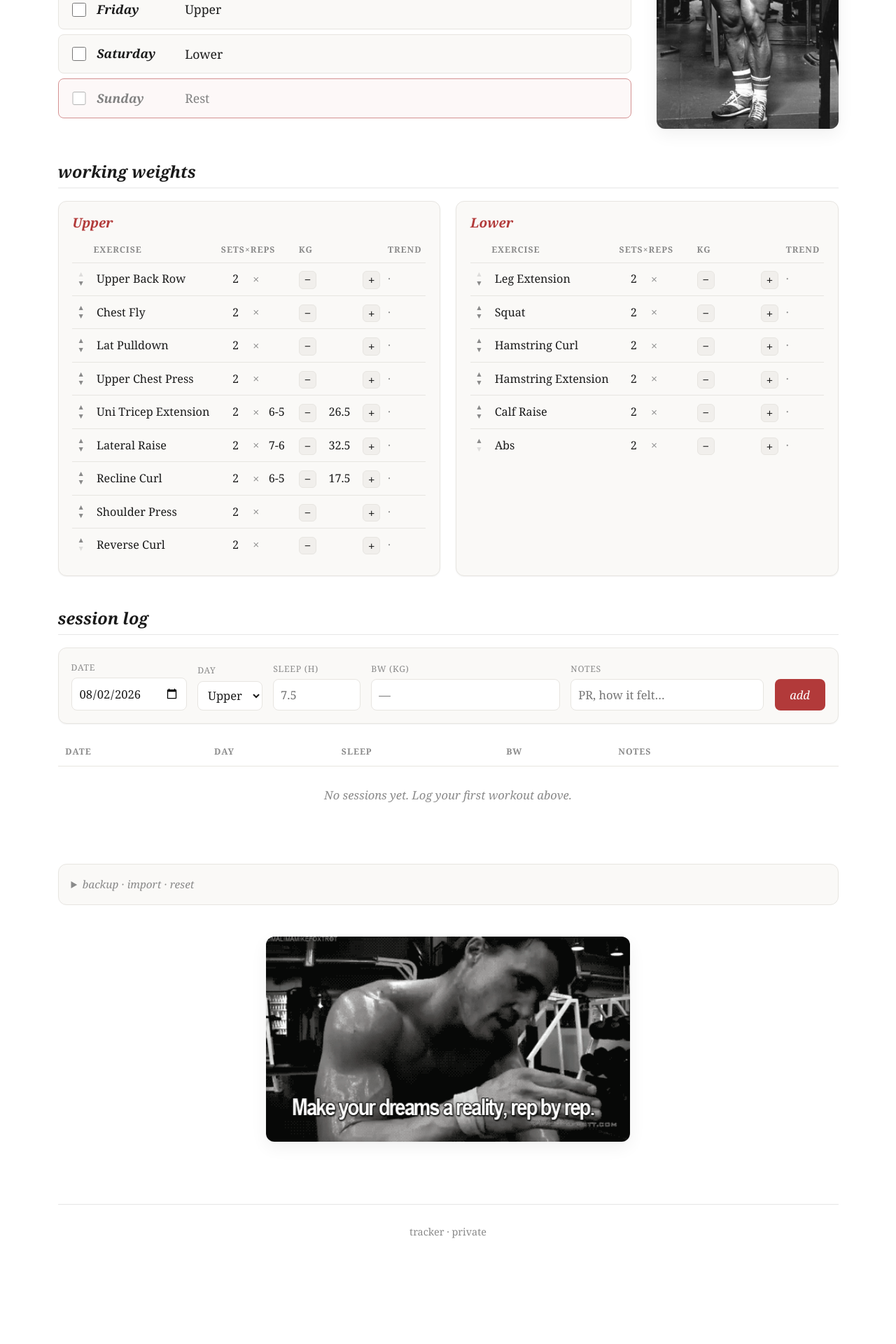
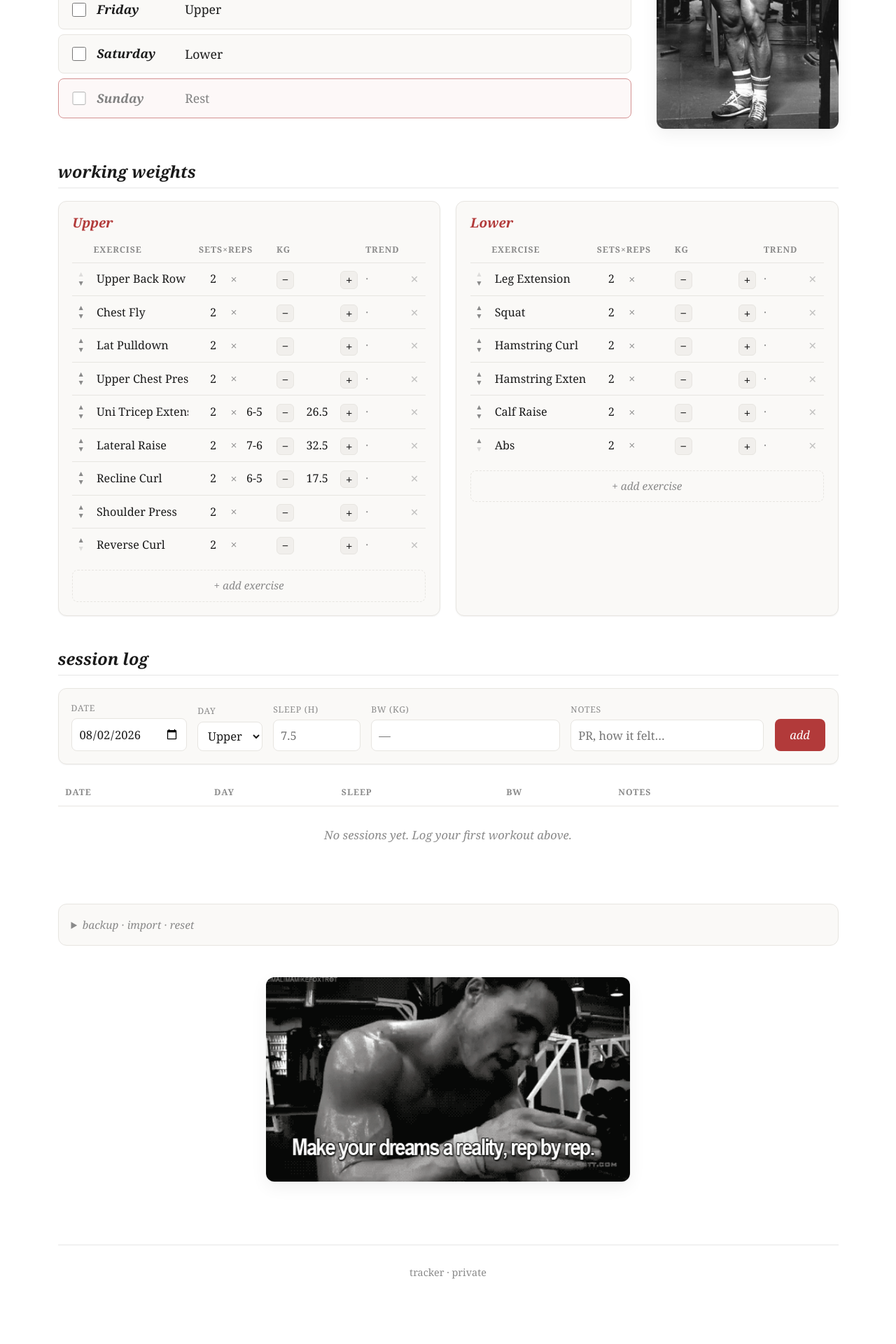
Before and after one commit to rask0l/tracker, a Jekyll site: the page built from gym.md, in a window 1280 px wide. Shown: the part 769-2689 px from the top of the page at 70% size. Built offline with Jekyll 4.4.1, drawn with Linux system fonts in a browser that asks for light colours; before the commit the page ends 2631 px from its top, so only the background shows below that; part of the change alters nothing that is shown.

Commit message:
Gym: add + remove exercise rows, persisted to localStorage

```diff
--- a/_layouts/gym.html
+++ b/_layouts/gym.html
@@ -34,7 +34,7 @@ layout: default
     <h3>{{ w.name }}</h3>
     <table class="log lifts">
       <thead>
-        <tr><th></th><th>exercise</th><th>sets×reps</th><th>kg</th><th>trend</th></tr>
+        <tr><th></th><th>exercise</th><th>sets×reps</th><th>kg</th><th>trend</th><th></th></tr>
       </thead>
       <tbody>
         {% for ex in w.exercises %}
@@ -55,10 +55,14 @@ layout: default
             <button class="step up" type="button" aria-label="increase">+</button>
           </td>
           <td class="spark-cell"></td>
+          <td class="del-cell"><button class="del-ex" type="button" aria-label="remove exercise">✕</button></td>
         </tr>
         {% endfor %}
       </tbody>
     </table>
+    <div class="lift-foot">
+      <button class="add-ex" type="button" data-workout="w{{ wi }}">+ add exercise</button>
+    </div>
     </div>
   {% endfor %}
   </div>
@@ -137,6 +141,8 @@ layout: default
   state.history = state.history || {};
   state.sessions = state.sessions || [];
   state.split = state.split || {};
+  state.exExtra = state.exExtra || {};   // rows the user added, per workout
+  state.exHidden = state.exHidden || {};  // seed rows the user removed
 
   // ---- working weights: editable name/sets/reps/kg, reorderable ----
   function recordHistory(id, val){
@@ -218,8 +224,93 @@ layout: default
     persistOrder(tr.dataset.workout);
   }
 
-  // apply saved field values
-  document.querySelectorAll('tr[data-id]').forEach(function(tr){
+  // ---- add / remove exercise rows (persisted) ----
+  function seedHistory(tr){
+    if (state.history[tr.dataset.id]) return;
+    var num = numFrom(tr.querySelector('.wt').value);
+    if (!isNaN(num)) state.history[tr.dataset.id] = [{ d: isoToday(), kg: num }];
+  }
+
+  function wireRow(tr){
+    renderSpark(tr);
+    tr.querySelectorAll('.ex-name, .ex-sets, .ex-reps').forEach(function(inp){
+      inp.addEventListener('change', function(){ commitRow(tr); });
+    });
+    var wt = tr.querySelector('.wt');
+    wt.addEventListener('change', function(){ commitRow(tr); });
+    wt.addEventListener('keydown', function(e){ if (e.key === 'Enter'){ e.preventDefault(); wt.blur(); } });
+    tr.querySelector('.step.down').addEventListener('click', function(){ bump(wt, -STEP); });
+    tr.querySelector('.step.up').addEventListener('click', function(){ bump(wt, STEP); });
+    tr.querySelector('.mv.up').addEventListener('click', function(){ move(tr, -1); });
+    tr.querySelector('.mv.down').addEventListener('click', function(){ move(tr, 1); });
+    var del = tr.querySelector('.del-ex');
+    if (del) del.addEventListener('click', function(){ deleteRow(tr); });
+  }
+
+  function makeRow(id, wid, data){
+    data = data || {};
+    var tr = document.createElement('tr');
+    tr.dataset.id = id;
+    tr.dataset.workout = wid;
+    tr.innerHTML =
+      '<td class="reorder">' +
+        '<button class="mv up" type="button" aria-label="move up">▲</button>' +
+        '<button class="mv down" type="button" aria-label="move down">▼</button>' +
+      '</td>' +
+      '<td><input class="ex-name" type="text" spellcheck="false" value="' + esc(data.name || '') + '"></td>' +
+      '<td class="sr-cell">' +
+        '<input class="ex-sets" type="text" inputmode="numeric" value="' + esc(data.sets || '') + '">' +
+        '<span class="x">×</span>' +
+        '<input class="ex-reps" type="text" value="' + esc(data.reps || '') + '">' +
+      '</td>' +
+      '<td class="wt-cell">' +
+        '<button class="step down" type="button" aria-label="decrease">−</button>' +
+        '<input class="wt" type="text" inputmode="decimal" spellcheck="false" value="' + esc(data.kg || '') + '">' +
+        '<button class="step up" type="button" aria-label="increase">+</button>' +
+      '</td>' +
+      '<td class="spark-cell"></td>' +
+      '<td class="del-cell"><button class="del-ex" type="button" aria-label="remove exercise">✕</button></td>';
+    return tr;
+  }
+
+  function addExercise(wid){
+    var block = document.querySelector('.lift-block[data-workout="' + wid + '"]');
+    if (!block) return;
+    var id = wid + '-x' + Date.now();
+    var data = { name: '', sets: '2', reps: '', kg: '' };
+    state.ex[id] = data;
+    state.exExtra[wid] = state.exExtra[wid] || [];
+    state.exExtra[wid].push(id);
+    var tr = makeRow(id, wid, data);
+    block.querySelector('tbody').appendChild(tr);
+    wireRow(tr);
+    persistOrder(wid);
+    save();
+    tr.querySelector('.ex-name').focus();
+  }
+
+  function deleteRow(tr){
+    var id = tr.dataset.id, wid = tr.dataset.workout;
+    if (!confirm('Remove "' + (tr.querySelector('.ex-name').value || 'this exercise') + '"?')) return;
+    tr.parentNode.removeChild(tr);
+    delete state.ex[id];
+    delete state.history[id];
+    if (state.exOrder[wid]) state.exOrder[wid] = state.exOrder[wid].filter(function(x){ return x !== id; });
+    var ex = state.exExtra[wid] || [];
+    if (ex.indexOf(id) !== -1) state.exExtra[wid] = ex.filter(function(x){ return x !== id; });
+    else state.exHidden[id] = true;   // a seeded row was removed
+    save();
+    refreshArrows(wid);
+  }
+
+  // remove seed rows the user deleted
+  Object.keys(state.exHidden).forEach(function(id){
+    var tr = document.querySelector('.lift-block tr[data-id="' + id + '"]');
+    if (tr) tr.parentNode.removeChild(tr);
+  });
+
+  // apply saved field values to seed rows
+  document.querySelectorAll('.lift-block tr[data-id]').forEach(function(tr){
     var saved = state.ex[tr.dataset.id];
     if (saved){
       if (saved.name !== undefined) tr.querySelector('.ex-name').value = saved.name;
@@ -227,10 +318,19 @@ layout: default
       if (saved.reps !== undefined) tr.querySelector('.ex-reps').value = saved.reps;
       if (saved.kg   !== undefined) tr.querySelector('.wt').value = saved.kg;
     }
-    if (!state.history[tr.dataset.id]){
-      var num = numFrom(tr.querySelector('.wt').value);
-      if (!isNaN(num)) state.history[tr.dataset.id] = [{ d: isoToday(), kg: num }];
-    }
+    seedHistory(tr);
+  });
+
+  // recreate rows the user added
+  Object.keys(state.exExtra).forEach(function(wid){
+    var tbody = document.querySelector('.lift-block[data-workout="' + wid + '"] tbody');
+    if (!tbody) return;
+    state.exExtra[wid].forEach(function(id){
+      if (tbody.querySelector('tr[data-id="' + id + '"]')) return;
+      var tr = makeRow(id, wid, state.ex[id] || {});
+      tbody.appendChild(tr);
+      seedHistory(tr);
+    });
   });
 
   // apply saved order
@@ -243,21 +343,12 @@ layout: default
     });
   });
 
-  // wire rows
-  document.querySelectorAll('tr[data-id]').forEach(function(tr){
-    renderSpark(tr);
-    tr.querySelectorAll('.ex-name, .ex-sets, .ex-reps').forEach(function(inp){
-      inp.addEventListener('change', function(){ commitRow(tr); });
-    });
-    var wt = tr.querySelector('.wt');
-    wt.addEventListener('change', function(){ commitRow(tr); });
-    wt.addEventListener('keydown', function(e){ if (e.key === 'Enter'){ e.preventDefault(); wt.blur(); } });
-    tr.querySelector('.step.down').addEventListener('click', function(){ bump(wt, -STEP); });
-    tr.querySelector('.step.up').addEventListener('click', function(){ bump(wt, STEP); });
-    tr.querySelector('.mv.up').addEventListener('click', function(){ move(tr, -1); });
-    tr.querySelector('.mv.down').addEventListener('click', function(){ move(tr, 1); });
+  // wire every row + the add buttons
+  document.querySelectorAll('.lift-block tr[data-id]').forEach(function(tr){ wireRow(tr); });
+  document.querySelectorAll('.lift-block').forEach(function(b){ refreshArrows(b.dataset.workout); });
+  document.querySelectorAll('.add-ex').forEach(function(btn){
+    btn.addEventListener('click', function(){ addExercise(btn.dataset.workout); });
   });
-  document.querySelectorAll('.lift-block').forEach(function(b){ refreshArrows(b.dataset.workout); });
   save();
 
   // ---- sessions ----
--- a/assets/css/site.css
+++ b/assets/css/site.css
@@ -727,6 +727,38 @@ svg.spark polyline {
   stroke-linecap: round;
 }
 .spark-none { color: var(--muted); }
+
+.del-cell { width: 1px; white-space: nowrap; text-align: right; }
+.del-ex {
+  border: 0;
+  background: none;
+  color: var(--muted);
+  cursor: pointer;
+  font-size: 0.8rem;
+  line-height: 1;
+  padding: 0.1rem 0.25rem;
+  opacity: 0.5;
+  transition: opacity 0.15s ease, color 0.15s ease;
+}
+.lift-block tr:hover .del-ex { opacity: 1; }
+.del-ex:hover { color: var(--accent); opacity: 1; }
+
+.lift-foot { margin-top: 0.7rem; }
+.add-ex {
+  width: 100%;
+  border: 1px dashed var(--card-border);
+  background: transparent;
+  color: var(--muted);
+  border-radius: 8px;
+  padding: 0.5rem;
+  font: inherit;
+  font-size: 0.85rem;
+  font-style: italic;
+  cursor: pointer;
+  transition: border-color 0.15s ease, color 0.15s ease;
+}
+.add-ex:hover { border-color: var(--accent); color: var(--accent); }
+
 .delta { font-size: 0.72rem; margin-left: 0.35rem; font-variant-numeric: tabular-nums; }
 .delta.up { color: var(--good); }
 .delta.down { color: var(--accent); }
```
